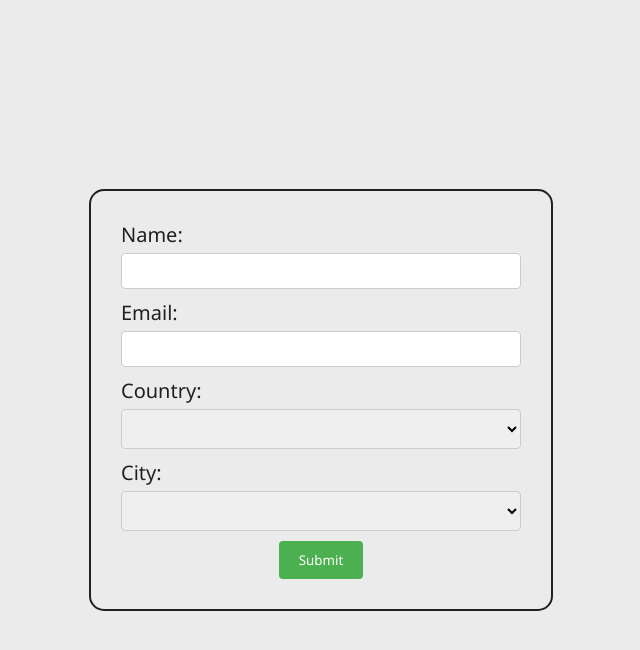
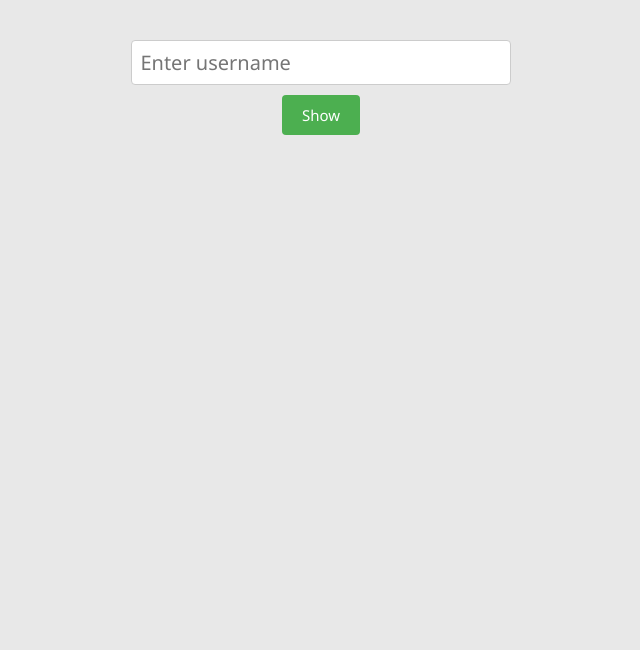
Before and after one commit to kumaruidivloper/angular-forms-tutorial, an Angular app: page / in a window 1280 px wide. Shown: the top 650 px of the page, without its empty margins (319-959 px from the left). Built offline with nearby package versions, Linux system fonts and the light colour scheme.

Commit message:
Reactive Form Part1

```diff
--- a/src/app/app-module.ts
+++ b/src/app/app-module.ts
@@ -3,8 +3,9 @@ import { BrowserModule, provideClientHydration, withEventReplay } from '@angular
 
 import { AppRoutingModule } from './app-routing-module';
 import { App } from './app';
-import { FormsModule, NgForm } from '@angular/forms';
+import { ReactiveFormsModule } from '@angular/forms';
 import { CommonModule } from '@angular/common';
+
 
 @NgModule({
   declarations: [
@@ -13,7 +14,7 @@ import { CommonModule } from '@angular/common';
   imports: [
     BrowserModule,
     AppRoutingModule,
-    FormsModule
+    ReactiveFormsModule
   ],
   providers: [
     provideBrowserGlobalErrorListeners(),
--- /dev/null
+++ b/src/app/app.html
@@ -0,0 +1,6 @@
+<input
+  type="text"
+  [formControl]="usernameControl"
+  placeholder="Enter username"
+/>
+<button type="submit" (click)="showValue()">Show</button>
--- a/src/app/app.scss
+++ b/src/app/app.scss
@@ -1,33 +1,13 @@
-.form-container {
-  width: 400px;
-  margin: 0 auto;
-  font-size: 20px;
-  padding: 30px;
-  border-radius: 15px;
-  border: 2px solid #1f2022;
-}
-
-/* Form labels */
-label {
+input {
+  box-sizing: border-box;
   display: block;
-  margin-bottom: 5px;
-  font-weight: bold;
-  color: #1f2022;
-  font-weight: 350;
-}
-
-/* Form input fields */
-input,
-select {
-  box-sizing: border-box;
-  width: 100%;
+  margin: 40px auto;
+  width: 30%;
   padding: 8px;
   margin-bottom: 10px;
   border: 1px solid #ccc;
   border-radius: 4px;
-}
-select {
-  font-size: 15px;
+  font-size: 20px;
 }
 button[type="submit"] {
   display: block;
@@ -38,6 +18,7 @@ button[type="submit"] {
   border: none;
   border-radius: 4px;
   cursor: pointer;
+  font-size: 15px;
 }
 
 button[type="submit"]:hover {
--- a/src/app/app.ts
+++ b/src/app/app.ts
@@ -1,91 +1,23 @@
-import { NgFor } from '@angular/common';
 import { Component } from '@angular/core';
-import { FormsModule, NgForm } from '@angular/forms';
+import { FormControl, Validators } from '@angular/forms';
 
 @Component({
   selector: 'app-root',
   standalone: false,
-  template: `
-    <form class="form-container" #myForm="ngForm" (ngSubmit)="onSubmit(myForm)">
-      <div>
-        <label for="name">Name:</label>
-        <input
-          type="text"
-          id="name"
-          name="name"
-          [(ngModel)]="user"
-          required
-          autocomplete="off"
-        />
-      </div>
-      <div>
-        <label for="email">Email:</label>
-        <input
-          type="email"
-          id="email"
-          name="email"
-          [(ngModel)]="email"
-          autocomplete="off"
-          required
-        />
-      </div>
-      <div>
-        <label for="country">Country:</label>
-        <select name="select" id="country" [(ngModel)]="selectedCountry">
-          <option *ngFor="let country of countries" [value]="country.value">
-            {{ country.name }}
-          </option>
-        </select>
-      </div>
-      <div>
-        <label for="city">City:</label>
-        <select name="city" id="city" [(ngModel)]="city">
-          <option
-            *ngFor="let city of getCitiesByCountry(selectedCountry)"
-            [value]="city"
-          >
-            {{ city }}
-          </option>
-        </select>
-      </div>
-      <button type="submit">Submit</button>
-    </form>
-  `,
-  styleUrl: './app.scss',
+  templateUrl: 'app.html',
+  styleUrl: './app.scss'
 })
 export class App {
-  user: string = '';
-  email: string = '';
-  selectedCountry: string = '';
-  city: string = '';
+  usernameControl = new FormControl('', [
+    Validators.required,
+    Validators.minLength(3),
+    Validators.maxLength(10),
+    Validators.pattern('^[a-zA-Z0-9]+$'),
+  ]);
 
-  countries = [
-    { name: 'USA', value: 'usa' },
-    { name: 'Australia', value: 'aus' },
-    { name: 'UK', value: 'uk' },
-  ];
-
-  cities: { [key: string]: string[] } = {
-    usa: ['New York', 'Los Angeles', 'Chicago'],
-    aus: ['Sydney', 'Melbourne', 'Brisbane'],
-    uk: ['London', 'Manchester', 'Birmingham'],
-  };
-
-  getCitiesByCountry(country: string): string[] {
-    return this.cities[country] || [];
-  }
-
-  onSubmit(myForm: NgForm) {
-    if (myForm.valid) {
-      const formData = {
-        user: this.user,
-        email: this.email,
-        country: this.selectedCountry,
-        city: this.city,
-      };
-      console.log('Form Submitted', formData);
-    } else {
-      alert('Please fill up the fields');
-    }
+  showValue() {
+    console.log('Value: ', this.usernameControl.value);
+    console.log('Validation Status: ', this.usernameControl.valid);
+    console.log(this.usernameControl.errors);
   }
 }
--- a/src/styles.scss
+++ b/src/styles.scss
@@ -5,17 +5,6 @@
 html {
   scroll-behavior: smooth;
   /* background-color: #1f2022; */
-  background-color: #ebebeb;
+  background-color: #e8e8e8;
   /* color: #fff; */
 }
-
-body {
-  margin: 0;
-  padding: 0;
-  box-sizing: border-box;
-  display: flex;
-  justify-content: center;
-  align-items: center;
-  height: 100vh;
-  font-family: "Segoe UI", Tahoma, Geneva, Verdana, sans-serif;
-}
```
Also changed, not shown: 1 other file (tests, documents, lock files or other folders).
